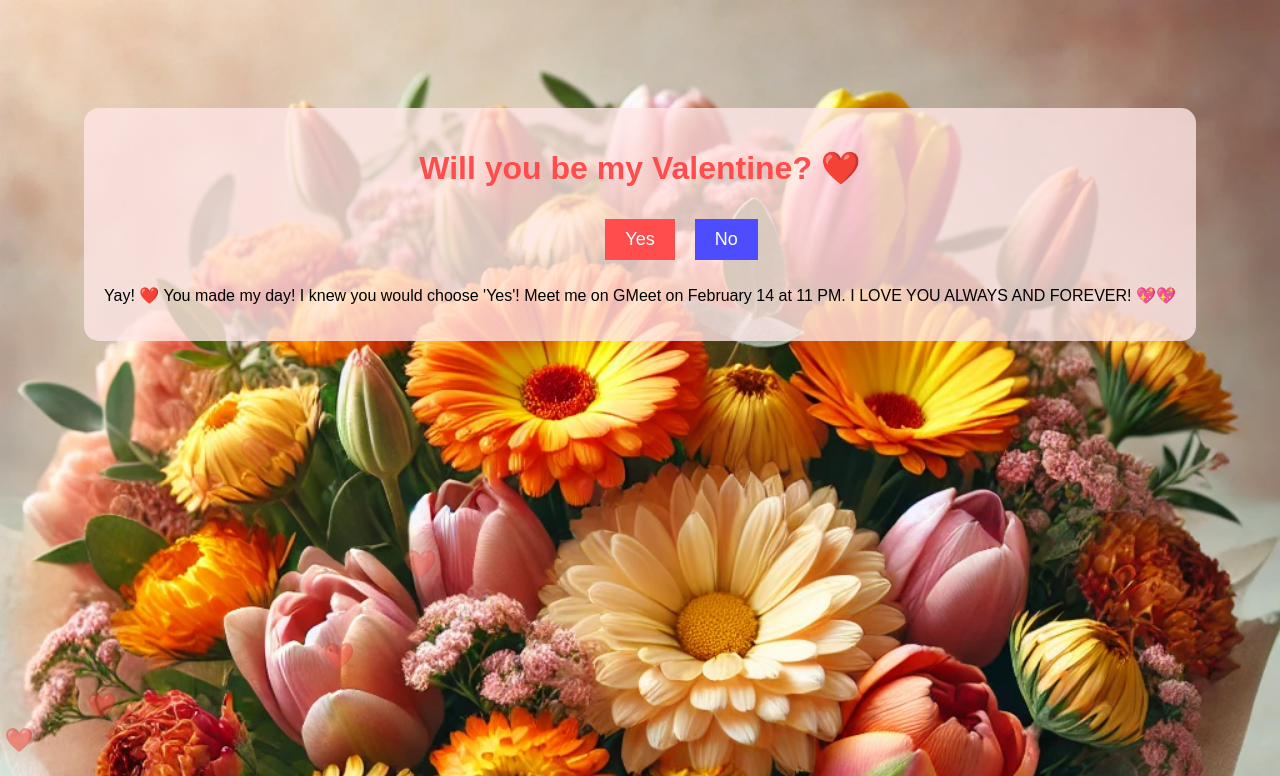
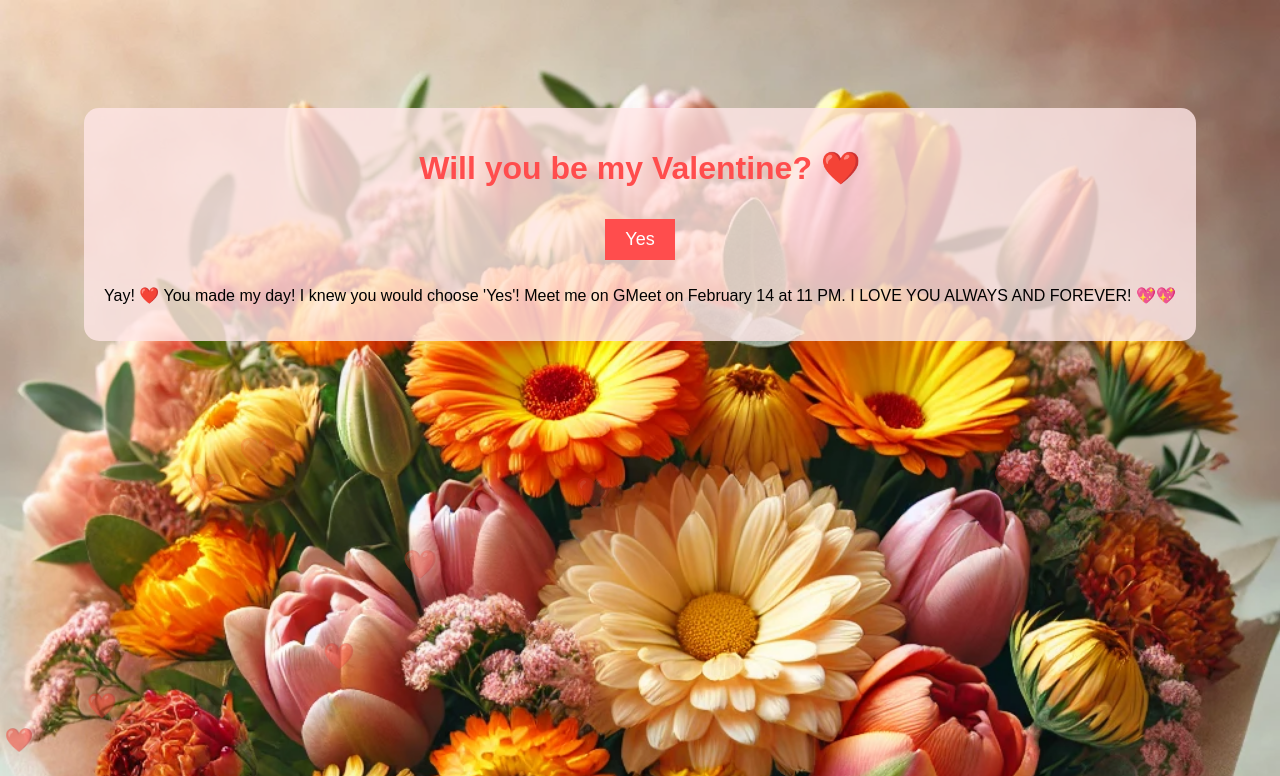
Before and after one commit to Aizendouhg/be-my-valentine, a plain HTML site: page index.html in a window 1280 px wide. Both pictures are taken after a click on the button "Yes". Shown: the top 776 px of the page. Drawn offline with Linux system fonts and the light colour scheme.

Commit message:
Update index.html

```diff
--- a/index.html
+++ b/index.html
@@ -70,6 +70,7 @@
     <script>
     function sayYes() {
         document.getElementById("message").innerHTML = "Yay! ❤️ You made my day! I knew you would choose 'Yes'! Meet me on GMeet on February 14 at 11 PM. I LOVE YOU ALWAYS AND FOREVER! 💖💖";
+        document.getElementById("no").style.display = "none";  // This will hide the "No" button
     }
 
     function moveNo() {
```
Lines whose indentation alone changed are shown as unchanged.
